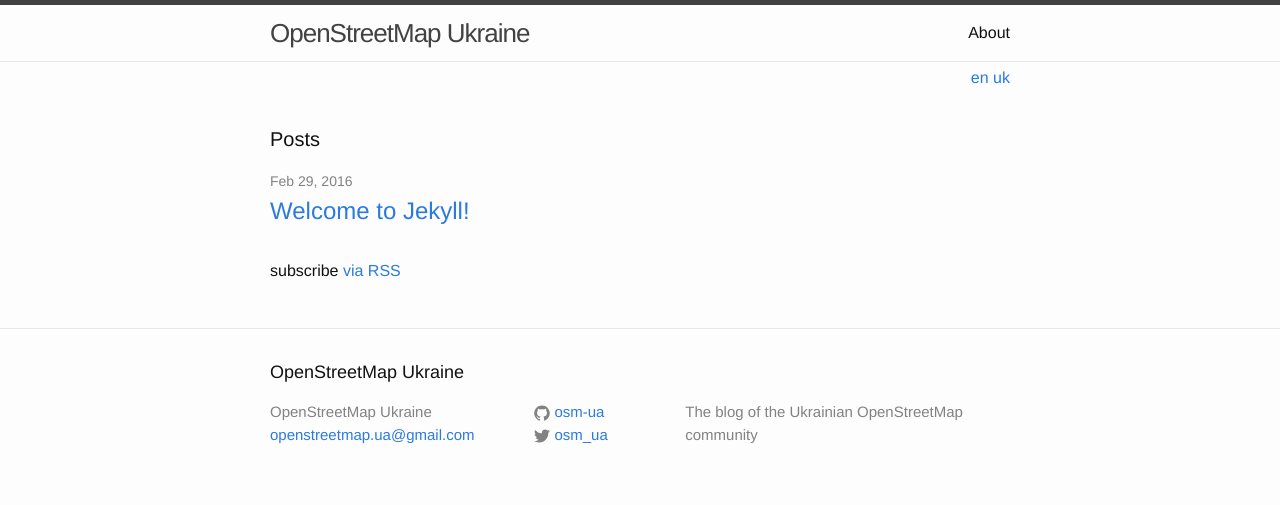
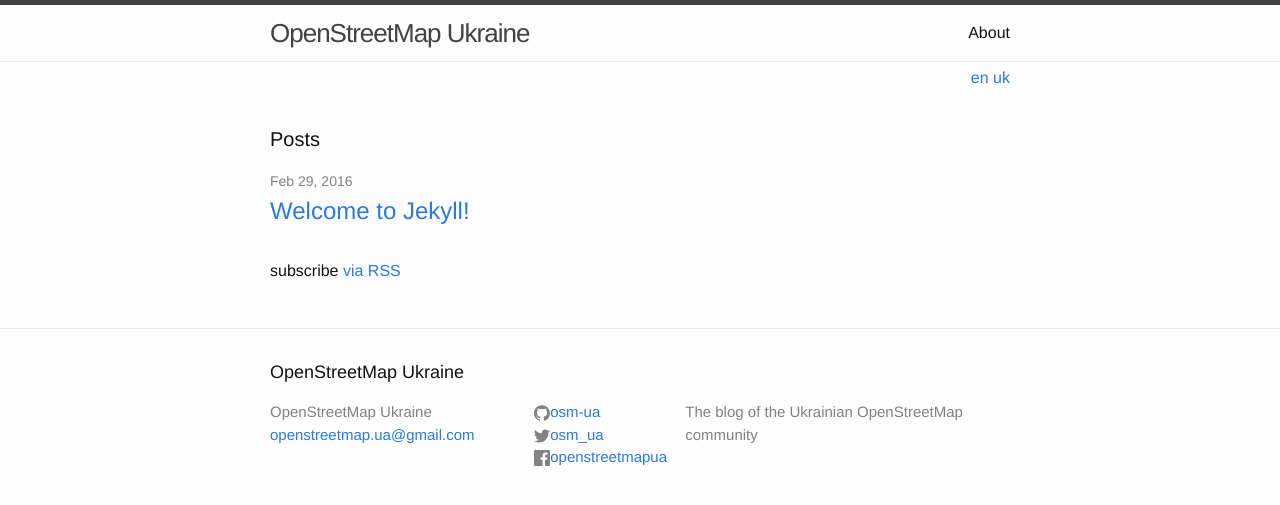
Before and after one commit to osm-ua/blog, a Jekyll site: the page built from index.html, in a window 1280 px wide. Shown: the top 505 px of the page. Built offline with Jekyll 4.4.1, drawn with Linux system fonts in a browser that asks for light colours.

Commit message:
Added link to fb page

```diff
--- a/_config.yml
+++ b/_config.yml
@@ -23,6 +23,7 @@
 url: # the base hostname & protocol for your site
 twitter_username: osm_ua
 github_username:  osm-ua
+fb_username: openstreetmapua
 
 # Build settings
 markdown: kramdown
--- a/_includes/footer.html
+++ b/_includes/footer.html
@@ -25,6 +25,12 @@
             {% include icon-twitter.html username=site.twitter_username %}
           </li>
           {% endif %}
+
+          {% if site.fb_username %}
+          <li>
+            {% include icon-fb.html username=site.fb_username %}
+            </li>
+          {% endif %}
         </ul>
       </div>
 
--- /dev/null
+++ b/_includes/icon-fb.html
@@ -0,0 +1 @@
+<a href="https://www.facebook.com/{{ include.username }}"><span class="icon icon--fb">{% include icon-fb.svg %}</span><span class="username">{{ include.username }}</span></a>
```
Also changed, not shown: _includes/icon-fb.svg (added), _includes/icon-github.svg, _includes/icon-twitter.svg.
